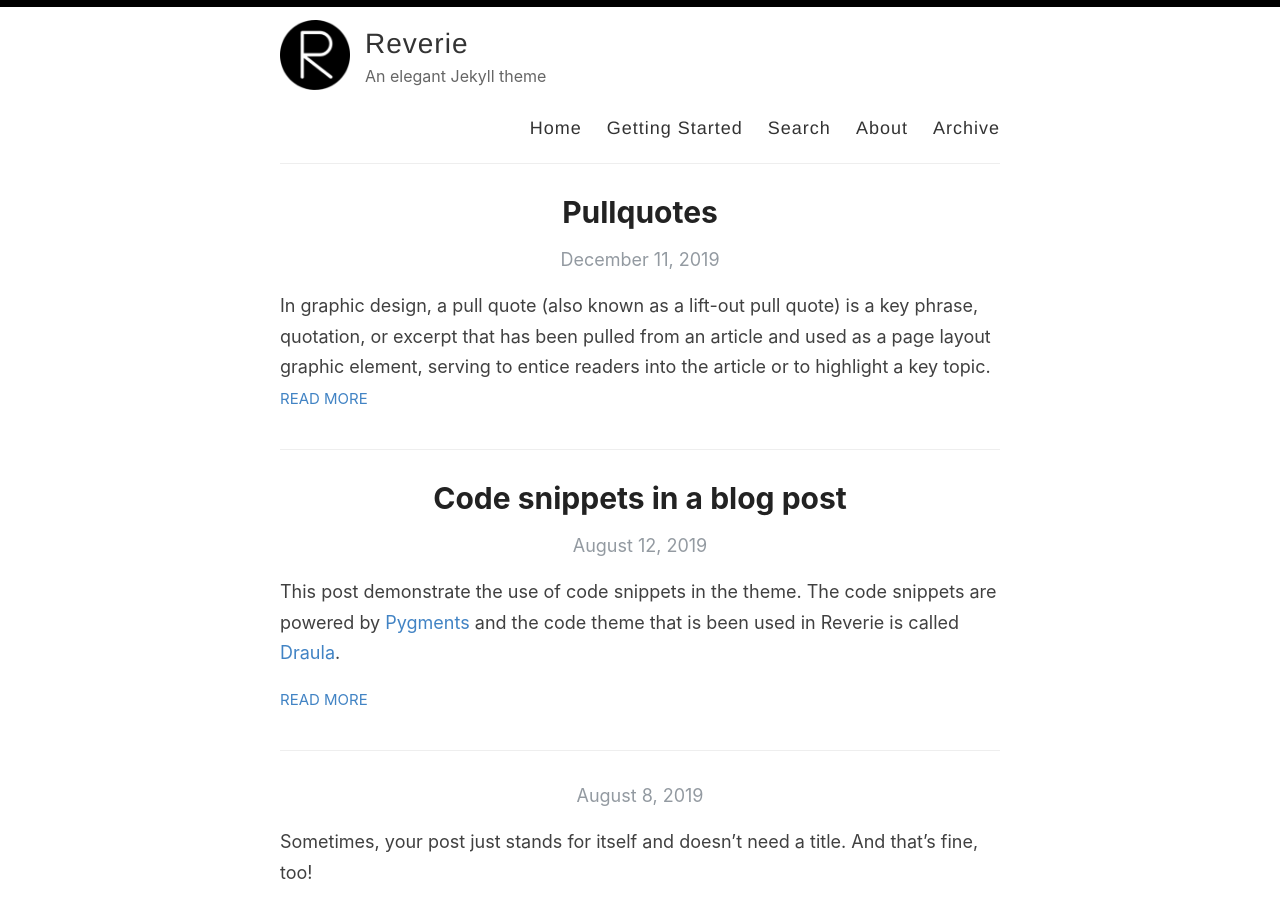
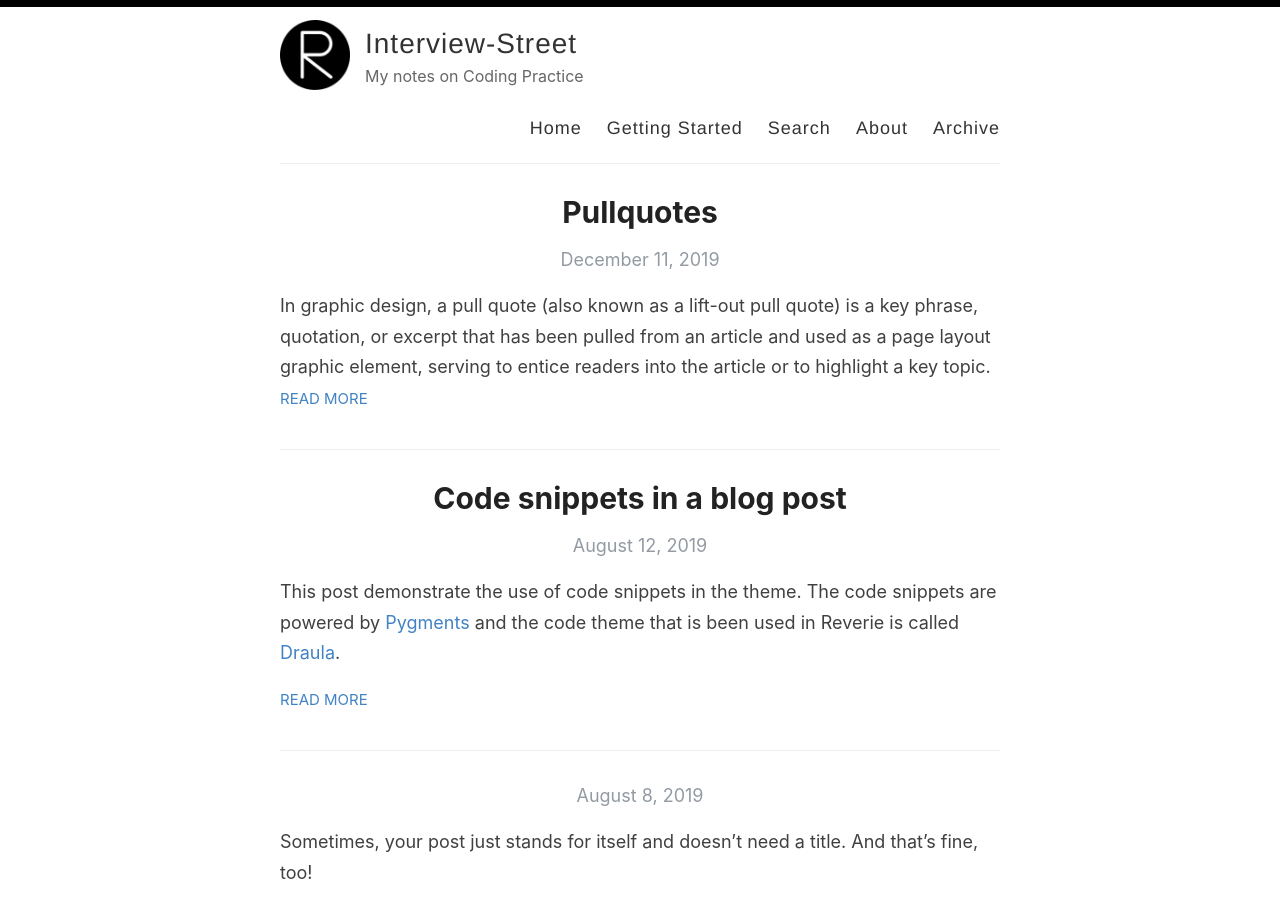
Before and after one commit to sauravkpaul/sauravkpaul.github.com, a Jekyll site: the page built from index.html, in a window 1280 px wide and 900 px high. Built offline with Jekyll 4.4.1, drawn with Linux system fonts in a browser that asks for light colours; the list of posts is cut into pages by our own code.

Commit message:
Update _config.yml
Updated config yaml with own details

```diff
--- a/_config.yml
+++ b/_config.yml
@@ -3,13 +3,13 @@
 #
 
 # Name of your site (displayed in the header)
-name: Reverie
+name: Interview-Street
 
 # Name of the author
-author: Amit Merchant
+author: Saurav Paul
 
 # Short bio or description (displayed in the header)
-description: An elegant Jekyll theme
+description: My notes on Coding Practice
 
 # URL of your avatar or profile pic (you could use your GitHub profile pic)
 avatar: /images/reverie.png
@@ -21,15 +21,15 @@ avatar: /images/reverie.png
 # Includes an icon in the footer for each username you enter
 footer-links:
   dribbble:
-  email: amit.d.merchant@gmail.com
+  email: saurav.kr.paul@gmail.com
   facebook:
   flickr:
-  github: amitmerchant1990/reverie
+  github: sauravkpaul/sauravkpaul.github.io
   instagram:
   linkedin:
   pinterest:
-  rss: rss
-  twitter: amit_merchant
+  rss:
+  twitter:
   stackoverflow:
   youtube: # channel/<your_long_string> or user/<user-name>
   googleplus: # anything in your profile username that comes after plus.google.com/
@@ -48,14 +48,14 @@ google_analytics: UA-43339302-11
 
 # Your website URL (e.g. http://amitmerchant1990.github.io or http://www.amitmerchant.com)
 # Used for Sitemap.xml and your RSS feed
-url: http://www.amitmerchant.com/reverie
-enforce_ssl: https://www.amitmerchant.com/reverie
+url: http://sauravkpaul.github.io
+enforce_ssl: https://sauravkpaul.github.io
 
 # If you're hosting your site at a Project repository on GitHub pages
 # (http://yourusername.github.io/repository-name)
 # and NOT your User repository (http://yourusername.github.io)
 # then add in the baseurl here, like this: "/repository-name"
-baseurl: "/reverie"
+baseurl: ""
 
 #
 # !! You don't need to change any of the configuration flags below !!
```
